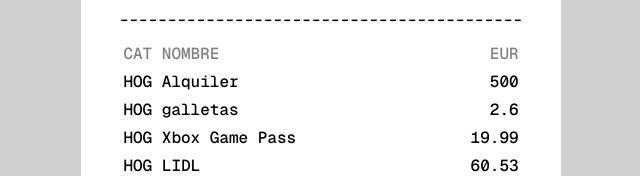
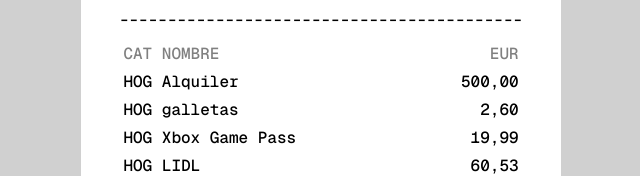
Before and after one commit to d4-n1/ticky, a React (Vite) app: page / in a window 1280 px wide. Shown: the part 418-594 px from the top of the page, without its empty margins (319-959 px from the left). Built offline with nearby package versions, Linux system fonts and the light colour scheme.

Commit message:
Added format to expenses

```diff
--- a/src/App.jsx
+++ b/src/App.jsx
@@ -7,22 +7,22 @@
     {
       category: 'hogar',
       name: 'Alquiler',
-      amount: 500,
+      amount: '500,00',
     },
     {
       category: 'test',
       name: 'galletas',
-      amount: 2.6,
+      amount: '2,60',
     },
     {
       category: 'suscripciones',
       name: 'Xbox Game Pass',
-      amount: 19.99,
+      amount: '19,99',
     },
     {
       category: 'supermercados',
       name: 'LIDL',
-      amount: 60.53,
+      amount: '60,53',
     },
   ]);
 
--- a/src/components/Ticket.jsx
+++ b/src/components/Ticket.jsx
@@ -1,4 +1,21 @@
 import { useEffect, useRef } from 'react';
+
+const formatAmount = (value) => {
+  const normalized = String(value).replace(',', '.');
+  const parsed = parseFloat(normalized);
+  if (isNaN(parsed)) return '0,00';
+  return parsed.toFixed(2).replace('.', ',');
+};
+
+const filterAmountInput = (value) => {
+  let filtered = value.replace(/\./g, ',');
+  filtered = filtered.replace(/[^0-9,]/g, '');
+  const parts = filtered.split(',');
+  if (parts.length > 2) {
+    filtered = parts[0] + ',' + parts.slice(1).join('');
+  }
+  return filtered;
+};
 
 const ExpenseRow = (props) => {
   const firstInputRef = useRef(null);
@@ -47,10 +64,21 @@
       <div>
         <input
           name='amount'
-          type='number'
-          className='w-[10ch] text-right focus:bg-grey focus:outline-none [appearance:textfield] [&::-webkit-outer-spin-button]:appearance-none [&::-webkit-inner-spin-button]:appearance-none'
+          type='text'
+          inputMode='decimal'
+          className='w-[10ch] text-right focus:bg-grey focus:outline-none'
           value={props.amount}
-          onChange={(e) => props.onChange(props.index, e)}
+          onChange={(e) => {
+            const filtered = filterAmountInput(e.target.value);
+            props.onChange(props.index, {
+              target: { name: 'amount', value: filtered },
+            });
+          }}
+          onBlur={(e) => {
+            props.onChange(props.index, {
+              target: { name: 'amount', value: formatAmount(e.target.value) },
+            });
+          }}
           onFocus={handleFocus}
         />
       </div>
@@ -83,14 +111,15 @@
 const Total = ({ expenses }) => {
   let total = 0;
 
-  expenses.map((expense) => {
-    total += Number(expense.amount);
+  expenses.forEach((expense) => {
+    const parsed = parseFloat(String(expense.amount).replace(',', '.'));
+    if (!isNaN(parsed)) total += parsed;
   });
 
   return (
     <div className='col-span-full flex place-content-between bg-black text-white py-0.5 px-1 font-normal'>
       <p>TOTAL</p>
-      <p>{total}</p>
+      <p>{formatAmount(total)}</p>
     </div>
   );
 };
```
